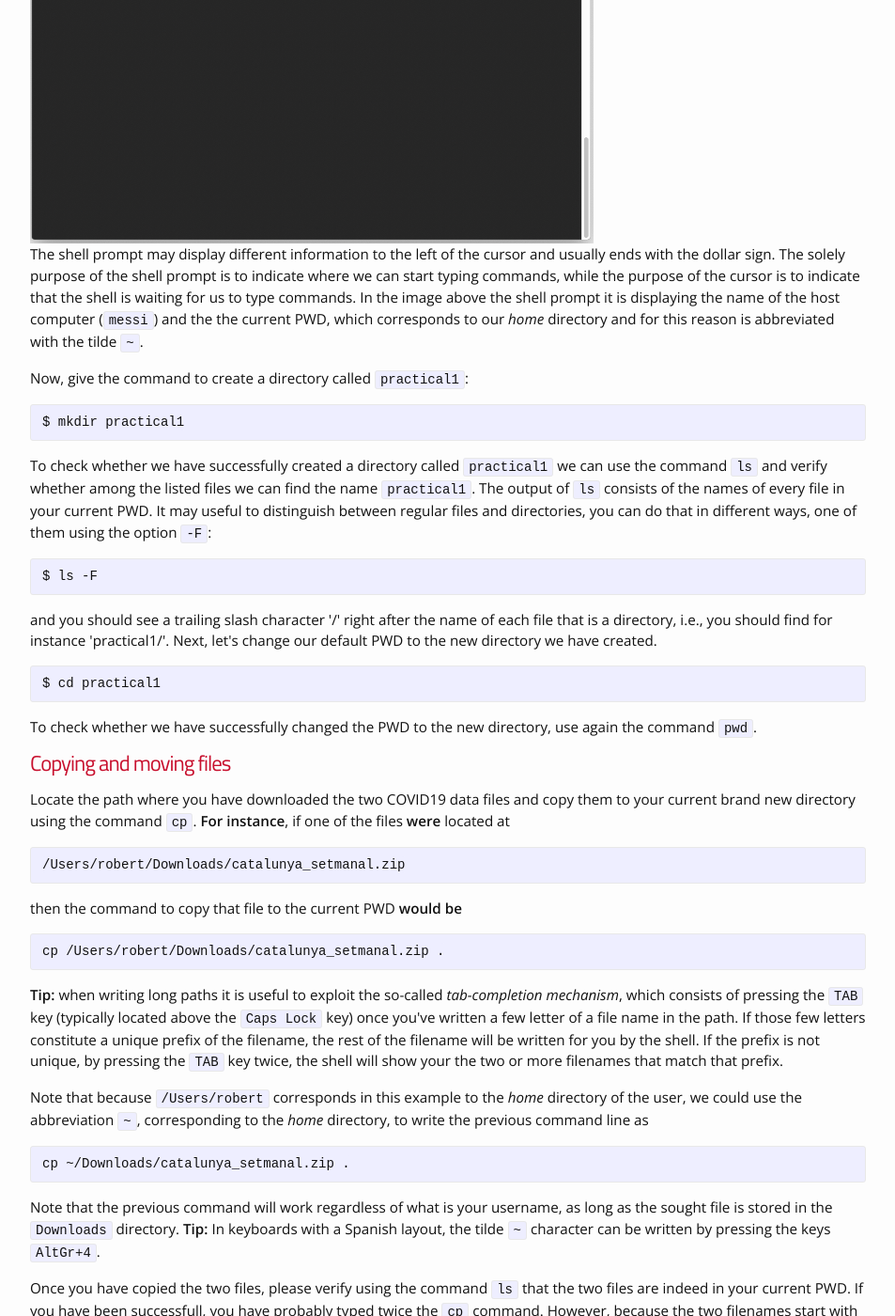
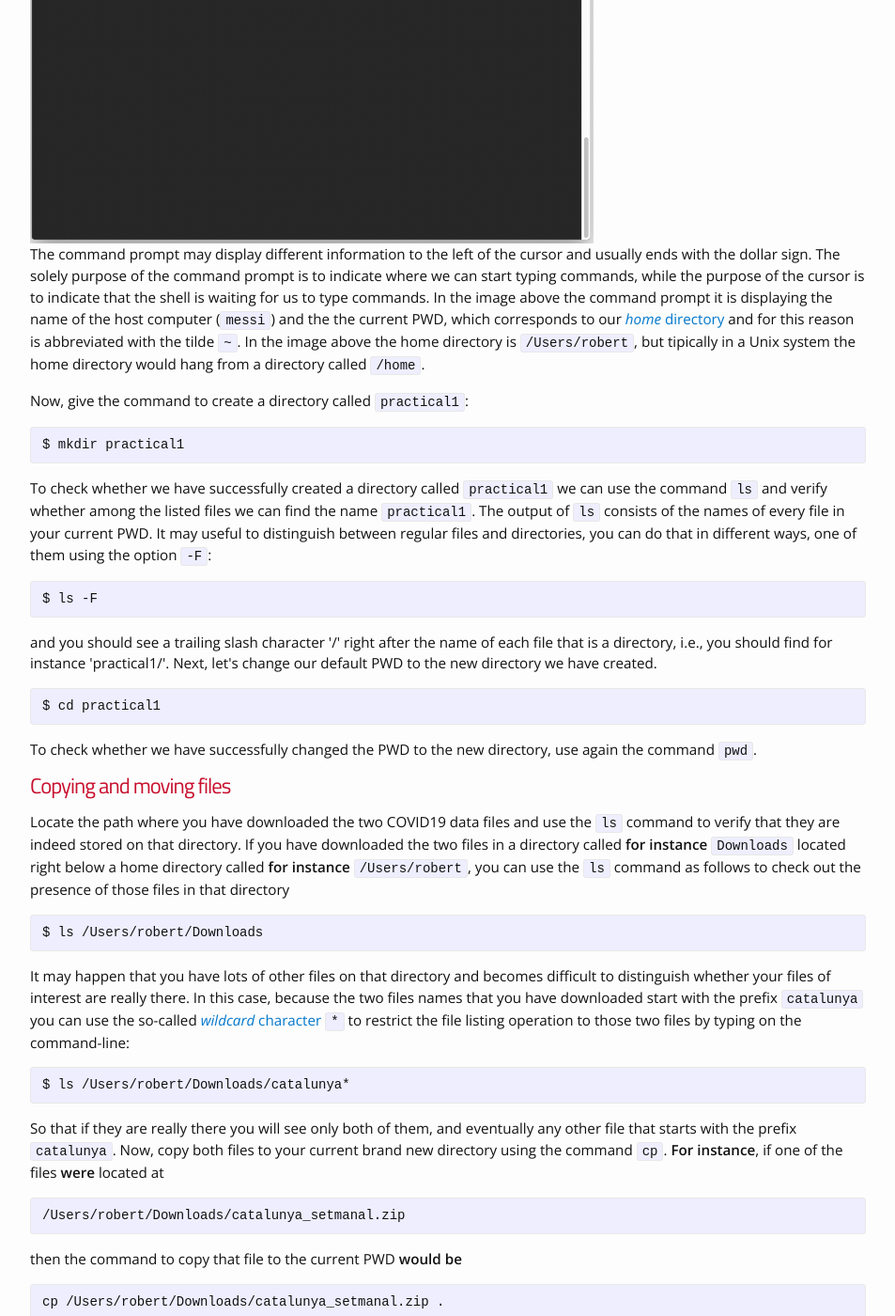
Before and after one commit to funcompbio/funcompbio.github.io, a Jekyll site: the page built from practical1/practical1.md, in a window 1280 px wide and 1400 px high, scrolled down 731 px. Shown: the whole window at 94% size, without its empty margins (163-1116 px from the left). Built offline with Jekyll 4.4.1, drawn with Linux system fonts in a browser that asks for light colours; nearby versions of some CDN libraries; some of the changed text lies outside the part shown.

Commit message:
Updated practical1.

```diff
--- a/practical1/practical1.html
+++ b/practical1/practical1.html
@@ -1,17 +1,17 @@
 <h1 id="setup-and-background">Setup and background</h1>
-<p>In this practical we will use some basic commands to navigate and manipulate the Unix file system. You need to have access to the command-line of your operating system. Please check the <a href="https://funcompbio.github.io/setup">setup</a> webpage to make sure that you have access to some flavor of an Unix operating system and its command line.</p>
+<p>In this practical we will use some basic commands to navigate and manipulate the Unix file system. You need to have access to the <a href="https://en.wikipedia.org/wiki/Command-line_interface">command-line interface</a> of your operating system. Please check the <a href="https://funcompbio.github.io/setup">setup</a> webpage to make sure that you have access to some flavor of an Unix operating system and its command line.</p>
 <p>To practise working with files from the Unix command-line we will download some COVID19 data. Please follow the next two steps:</p>
 <ol style="list-style-type: decimal">
 <li>Go to the Catalan Health Departament COVID data portal at <a href="https://dadescovid.cat" class="uri">https://dadescovid.cat</a> and switch the language to &quot;ENGLISH&quot; using the pull-down menu on the top-right corner of the page.</li>
 <li>Follow the downloads link and on the next page click and download the two files corresponding to the &quot;7 DAY AGGREGATION&quot; and the &quot;DAILY DATA&quot; for &quot;CATALUNYA&quot;. Make sure you know exactly where in your filesystem these two files have been downloaded. <strong>Tip:</strong> some browsers automatically download files into a folder called &quot;Downloads&quot; or under a name corresponding to the translation of &quot;Downloads&quot; to the default language of your operating system.</li>
 </ol>
 <h1 id="creating-your-first-directory">Creating your first directory</h1>
-<p>Open a terminal window and figure out which is your username and your default path working directory (PWD) by typing the commands <code>whoami</code> (first) and <code>pwd</code> (second) on the shell prompt. After you type each command you should press the <code>Enter</code> key to ask the shell to execute the command. Your interaction with the shell in the terminal window should look similar to the following image.</p>
+<p>Open a terminal window and figure out which is your username and your default path working directory (PWD) by typing the commands <code>whoami</code> (first) and <code>pwd</code> (second) on the <a href="https://en.wikipedia.org/wiki/Command-line_interface#Command_prompt">command prompt</a>. After you type each command you should press the <code>Enter</code> key to ask the shell to execute the command. Your interaction with the shell in the terminal window should look similar to the following image.</p>
 <div class="figure">
 <img src="./terminaldefault.png" />
 
 </div>
-<p>The shell prompt may display different information to the left of the cursor and usually ends with the dollar sign. The solely purpose of the shell prompt is to indicate where we can start typing commands, while the purpose of the cursor is to indicate that the shell is waiting for us to type commands. In the image above the shell prompt it is displaying the name of the host computer (<code>messi</code>) and the the current PWD, which corresponds to our <em>home</em> directory and for this reason is abbreviated with the tilde <code>~</code>.</p>
+<p>The command prompt may display different information to the left of the cursor and usually ends with the dollar sign. The solely purpose of the command prompt is to indicate where we can start typing commands, while the purpose of the cursor is to indicate that the shell is waiting for us to type commands. In the image above the command prompt it is displaying the name of the host computer (<code>messi</code>) and the the current PWD, which corresponds to our <a href="https://en.wikipedia.org/wiki/Home_directory"><em>home</em> directory</a> and for this reason is abbreviated with the tilde <code>~</code>. In the image above the home directory is <code>/Users/robert</code>, but tipically in a Unix system the home directory would hang from a directory called <code>/home</code>.</p>
 <p>Now, give the command to create a directory called <code>practical1</code>:</p>
 <pre><code>$ mkdir practical1</code></pre>
 <p>To check whether we have successfully created a directory called <code>practical1</code> we can use the command <code>ls</code> and verify whether among the listed files we can find the name <code>practical1</code>. The output of <code>ls</code> consists of the names of every file in your current PWD. It may useful to distinguish between regular files and directories, you can do that in different ways, one of them using the option <code>-F</code>:</p>
@@ -20,13 +20,18 @@
 <pre><code>$ cd practical1</code></pre>
 <p>To check whether we have successfully changed the PWD to the new directory, use again the command <code>pwd</code>.</p>
 <h1 id="copying-and-moving-files">Copying and moving files</h1>
-<p>Locate the path where you have downloaded the two COVID19 data files and copy them to your current brand new directory using the command <code>cp</code>. <strong>For instance</strong>, if one of the files <strong>were</strong> located at</p>
+<p>Locate the path where you have downloaded the two COVID19 data files and use the <code>ls</code> command to verify that they are indeed stored on that directory. If you have downloaded the two files in a directory called <strong>for instance</strong> <code>Downloads</code> located right below a home directory called <strong>for instance</strong> <code>/Users/robert</code>, you can use the <code>ls</code> command as follows to check out the presence of those files in that directory</p>
+<pre><code>$ ls /Users/robert/Downloads</code></pre>
+<p>It may happen that you have lots of other files on that directory and becomes difficult to distinguish whether your files of interest are really there. In this case, because the two files names that you have downloaded start with the prefix <code>catalunya</code> you can use the so-called <a href="https://en.wikipedia.org/wiki/Wildcard_character"><em>wildcard</em> character</a> <code>*</code> to restrict the file listing operation to those two files by typing on the command-line:</p>
+<pre><code>$ ls /Users/robert/Downloads/catalunya*</code></pre>
+<p>So that if they are really there you will see only both of them, and eventually any other file that starts with the prefix <code>catalunya</code>. Now, copy both files to your current brand new directory using the command <code>cp</code>. <strong>For instance</strong>, if one of the files <strong>were</strong> located at</p>
 <pre><code>/Users/robert/Downloads/catalunya_setmanal.zip</code></pre>
 <p>then the command to copy that file to the current PWD <strong>would be</strong></p>
 <pre><code>cp /Users/robert/Downloads/catalunya_setmanal.zip .</code></pre>
-<p><strong>Tip:</strong> when writing long paths it is useful to exploit the so-called <em>tab-completion mechanism</em>, which consists of pressing the <code>TAB</code> key (typically located above the <code>Caps Lock</code> key) once you've written a few letter of a file name in the path. If those few letters constitute a unique prefix of the filename, the rest of the filename will be written for you by the shell. If the prefix is not unique, by pressing the <code>TAB</code> key twice, the shell will show your the two or more filenames that match that prefix.</p>
+<p><strong>Tip:</strong> when writing long paths it is useful to exploit the so-called <em>tab-completion mechanism</em>, which consists of pressing the <code>Tab</code> key (typically located above the <code>Caps Lock</code> key) once you've written a few letter of a file name in the path. If those few letters constitute a unique prefix of the filename, the rest of the filename will be written for you by the shell. If the prefix is not unique, by pressing the <code>Tab</code> key twice, the shell will show your the two or more filenames that match that prefix.</p>
 <p>Note that because <code>/Users/robert</code> corresponds in this example to the <em>home</em> directory of the user, we could use the abbreviation <code>~</code>, corresponding to the <em>home</em> directory, to write the previous command line as</p>
 <pre><code>cp ~/Downloads/catalunya_setmanal.zip .</code></pre>
 <p>Note that the previous command will work regardless of what is your username, as long as the sought file is stored in the <code>Downloads</code> directory. <strong>Tip:</strong> In keyboards with a Spanish layout, the tilde <code>~</code> character can be written by pressing the keys <code>AltGr+4</code>.</p>
-<p>Once you have copied the two files, please verify using the command <code>ls</code> that the two files are indeed in your current PWD. If you have been successfull, you have probably typed twice the <code>cp</code> command. However, because the two filenames start with the prefix <code>catalunya</code>, you could have done the job with one single command by using the <em>wildcard</em> character <code>*</code> as follows</p>
+<p>Once you have copied the two files, please verify using the command <code>ls</code> that the two files are indeed in your current PWD. If you have been successful, you have probably typed twice the <code>cp</code> command. However, because the two filenames start with the prefix <code>catalunya</code>, you could have done the job with one single command by using again the wildcard character <code>*</code> as follows</p>
 <pre><code>$ cp /Users/robert/Downloads/catalunya* .</code></pre>
+<p>Because you have copied the two files, they will stay in their original directory from where you have copied them, e.g., in <code>/Users/robert/Downloads</code> in the example above. A slightly different operation is to <strong>move</strong> the files, which means that they are removed from their original location once they are copied into their destination. The command to move the files, instead of copy them, is <code>mv</code> with an analogous syntax to <code>cp</code>. Try to move the files and check out that they dissapear from their original location.</p>
```
